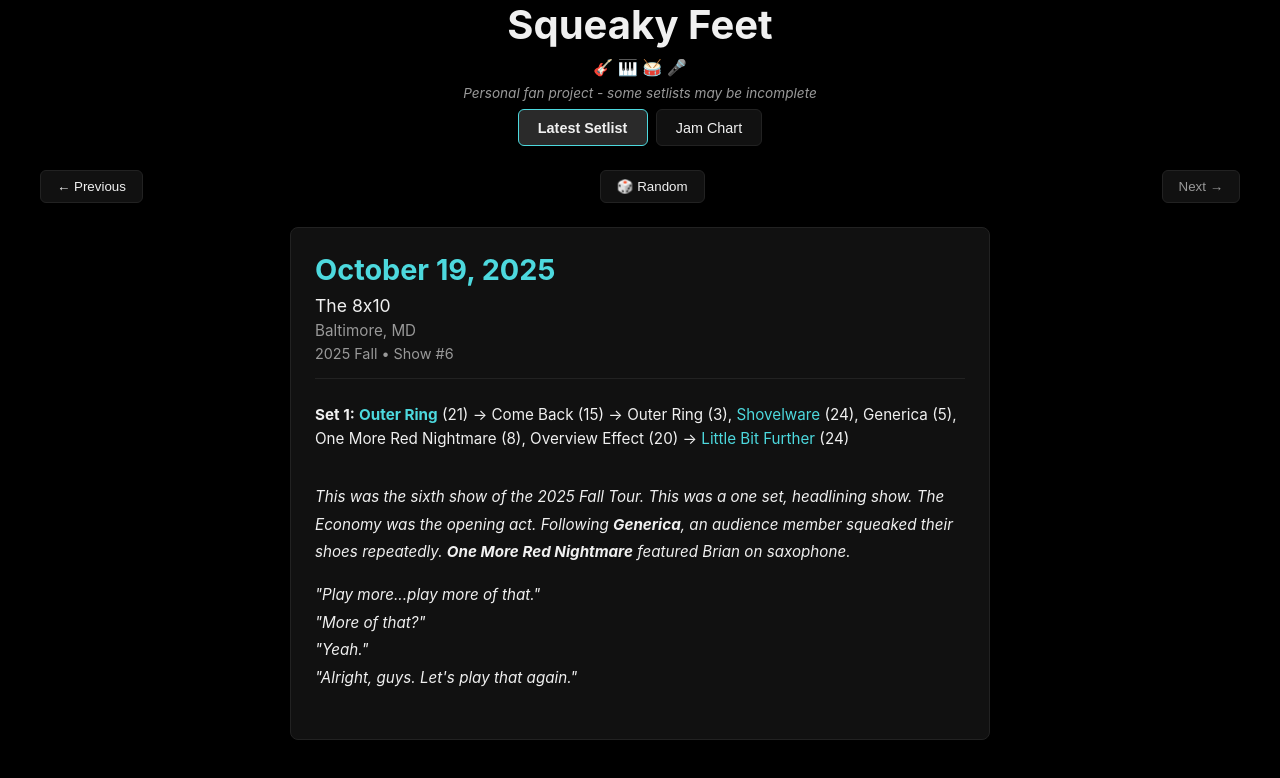
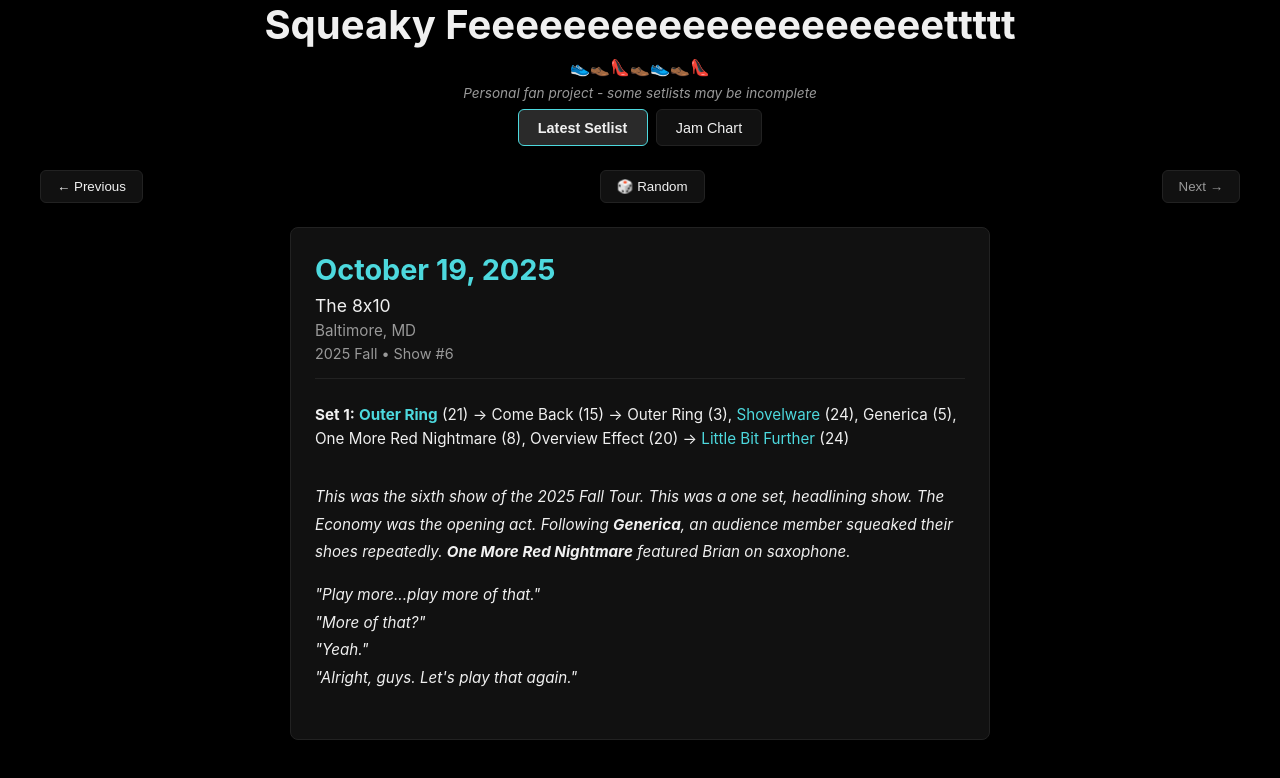
Before and after one commit to ffaht/squeaky, a plain HTML site: page index.html in a window 1280 px wide. Drawn offline with Linux system fonts and the light colour scheme.

Commit message:
Updated index page.

```diff
--- a/index.html
+++ b/index.html
@@ -3,7 +3,7 @@
 <head>
 <meta charset="UTF-8">
 <meta name="viewport" content="width=device-width, initial-scale=1.0">
-<title>Squeaky Feet - Setlists & Jams</title>
+<title>Squeaky Feet</title>
 <style>
 :root {
   --bg-color:#000;
@@ -117,8 +117,8 @@ body{font-family:-apple-system,BlinkMacSystemFont,'Segoe UI',Roboto,sans-serif;b
 <body>
 <header class="site-header">
 <div class="container">
-<h1>Squeaky Feet</h1>
-<p>🎸 🎹 🥁 🎤</p>
+<h1>Squeaky Feeeeeeeeeeeeeeeeeeeettttt</h1>
+<p>👟👞👠👞👟👞👠</p>
 <p class="site-disclaimer">Personal fan project - some setlists may be incomplete</p>
 <div class="tab-nav" style="margin-top:0.5rem;justify-content:center;">
 <button class="tab-button page-tab active" onclick="switchPage('setlist')">Latest Setlist</button>
```
